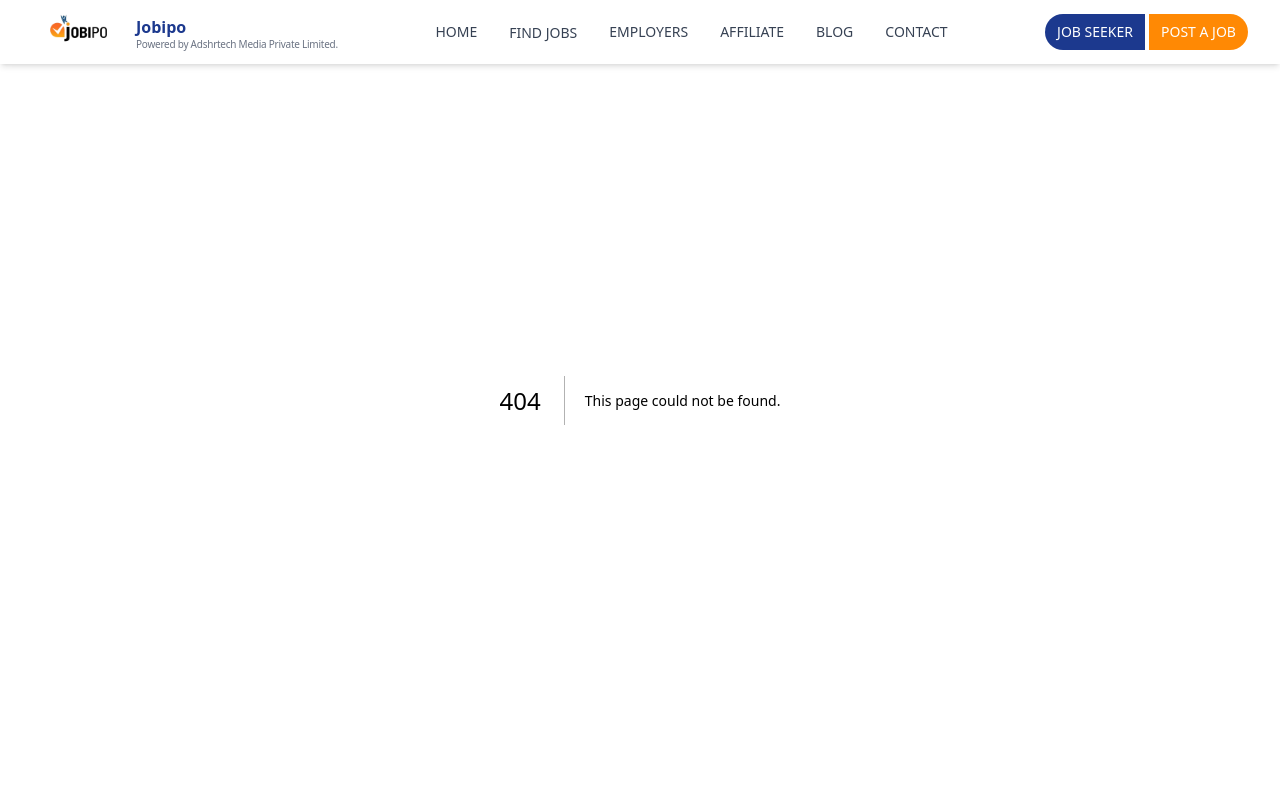
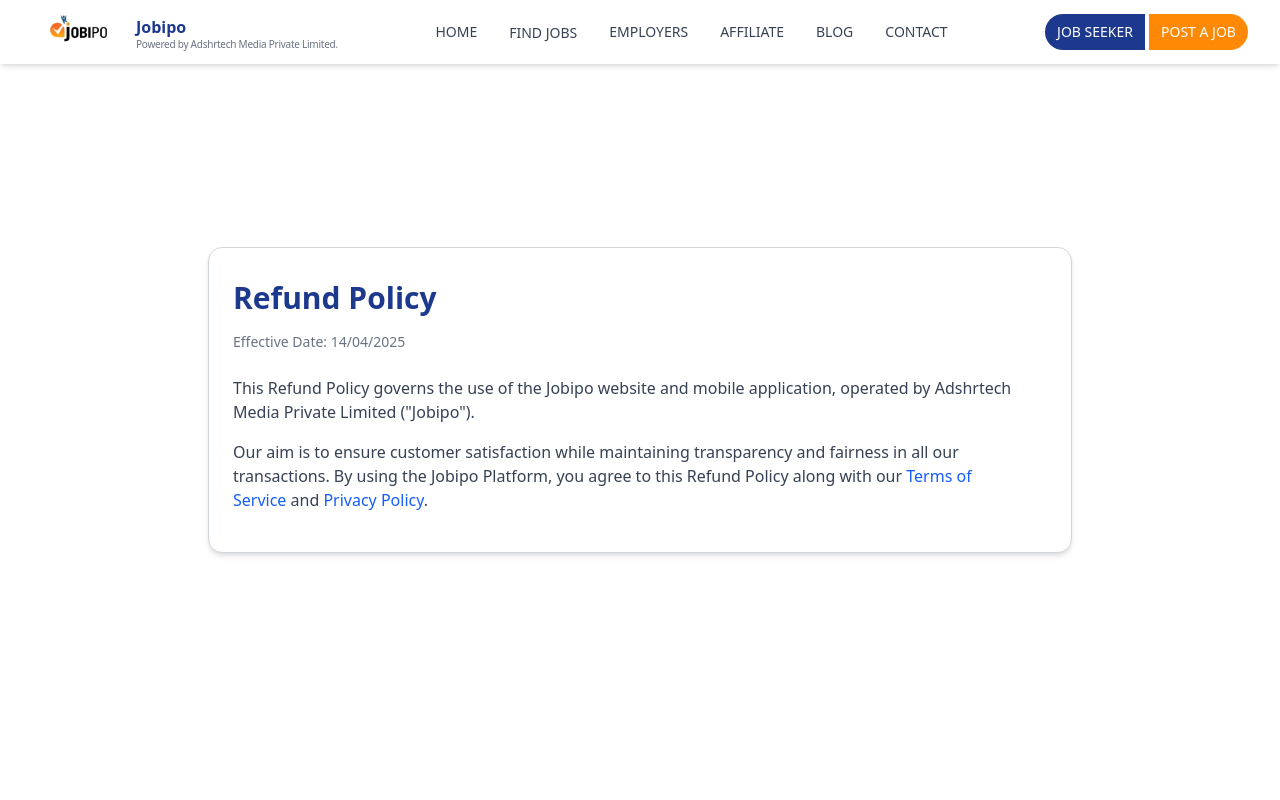
Before and after one commit to Ankit-AJ3/JOBIPO, a Next.js app: page /refundPolicy in a window 1280 px wide. Before the commit this address had no page. Shown: the top 800 px of the page. Built offline with nearby package versions, Linux system fonts and the light colour scheme.

Commit message:
18-04-2025

```diff
--- a/app/Components/Navbar.tsx
+++ b/app/Components/Navbar.tsx
@@ -1,6 +1,6 @@
 "use client"
 
-import React, { useState, useEffect } from 'react'
+import React, { useState, useEffect, useRef } from 'react'
 import Link from 'next/link'
 import Image from 'next/image'
 import { usePathname } from 'next/navigation'
@@ -8,6 +8,8 @@
 const Navbar = () => {
   const [isMenuOpen, setIsMenuOpen] = useState(false)
   const [isScrolled, setIsScrolled] = useState(false)
+  const [isDropdownOpen, setIsDropdownOpen] = useState(false)
+  const dropdownRef = useRef<HTMLDivElement | null>(null)
   const pathname = usePathname()
 
   useEffect(() => {
@@ -18,21 +20,27 @@
     return () => window.removeEventListener('scroll', handleScroll)
   }, [])
 
-  const toggleMenu = () => {
-    setIsMenuOpen(!isMenuOpen)
-  }
+  useEffect(() => {
+    const handleClickOutside = (event: MouseEvent) => {
+      if (dropdownRef.current && !dropdownRef.current.contains(event.target as Node)) {
+        setIsDropdownOpen(false)
+      }
+    }
+    document.addEventListener('mousedown', handleClickOutside)
+    return () => document.removeEventListener('mousedown', handleClickOutside)
+  }, [])
+
+  const toggleMenu = () => setIsMenuOpen(!isMenuOpen)
 
   const navLinkStyle = (href: string) =>
-    `text-sm font-medium ${
-      pathname === href ? 'text-blue-600' : 'text-gray-700 hover:text-blue-600'
-    }`
+    `text-sm font-medium ${pathname === href ? 'text-blue-600' : 'text-gray-700 hover:text-blue-600'}`
 
   return (
     <nav className={`bg-white w-full fixed top-0 z-50 transition-all duration-300 ${isScrolled ? 'shadow-lg' : 'shadow-md'}`}>
       <div className="max-w-7xl mx-auto px-4 sm:px-6 lg:px-8">
         <div className="flex items-center justify-between h-16">
 
-          {/* Logo + Brand */}
+          {/* Logo */}
           <Link href="/" className="flex items-center space-x-2">
             <Image
               src="/logos/logo.png"
@@ -48,7 +56,7 @@
             </div>
           </Link>
 
-          {/* Hamburger Menu Button */}
+          {/* Hamburger Menu */}
           <div className="md:hidden">
             <button
               onClick={toggleMenu}
@@ -68,23 +76,29 @@
           {/* Desktop Navigation */}
           <div className="hidden md:flex md:items-center md:space-x-4 lg:space-x-8">
             <Link href="/" className={navLinkStyle('/')}>HOME</Link>
-            <div className="relative group">
+
+            {/* Dropdown Menu */}
+            <div className="relative" ref={dropdownRef}>
               <button
+                onClick={() => setIsDropdownOpen(prev => !prev)}
                 className="text-gray-700 hover:text-blue-600 text-sm font-medium focus:outline-none"
               >
                 FIND JOBS
               </button>
-              <div className="absolute left-0 mt-2 w-48 bg-white border border-gray-200 rounded-md shadow-lg opacity-0 group-hover:opacity-100 transition-opacity duration-500">
-                <Link href="/findJobs/freshersjob" className="block px-4 py-2 text-gray-700 hover:bg-gray-100 hover:text-blue-600 text-sm">Freshers Jobs</Link>
-                <Link href="/findJobs/internships" className="block px-4 py-2 text-gray-700 hover:bg-gray-100 hover:text-blue-600 text-sm">Internships</Link>
-                <Link href="/findJobs/fullTime" className="block px-4 py-2 text-gray-700 hover:bg-gray-100 hover:text-blue-600 text-sm">Full-Time Jobs</Link>
-                <Link href="/findJobs/partTime" className="block px-4 py-2 text-gray-700 hover:bg-gray-100 hover:text-blue-600 text-sm">Part-Time Jobs</Link>
-                <Link href="/findJobs/workFromHome" className="block px-4 py-2 text-gray-700 hover:bg-gray-100 hover:text-blue-600 text-sm">Work From Home</Link>
-                <Link href="/findJobs/nightShifts" className="block px-4 py-2 text-gray-700 hover:bg-gray-100 hover:text-blue-600 text-sm">Night Shifts Jobs</Link>
-                <Link href="/findJobs/jobsForWomen" className="block px-4 py-2 text-gray-700 hover:bg-gray-100 hover:text-blue-600 text-sm">Jobs for Women</Link>
-                <Link href="/findJobs/localJobs" className="block px-4 py-2 text-gray-700 hover:bg-gray-100 hover:text-blue-600 text-sm">Local Jobs</Link>
-              </div>
+              {isDropdownOpen && (
+                <div className="absolute left-0 mt-2 w-56 bg-white border border-gray-200 rounded-lg shadow-lg z-50">
+                  <Link href="/findJobs/freshersjob" className="block px-4 py-2 text-sm text-gray-700 hover:bg-gray-100 hover:text-blue-600">Freshers Jobs</Link>
+                  <Link href="/findJobs/internships" className="block px-4 py-2 text-sm text-gray-700 hover:bg-gray-100 hover:text-blue-600">Internships</Link>
+                  <Link href="/findJobs/fullTime" className="block px-4 py-2 text-sm text-gray-700 hover:bg-gray-100 hover:text-blue-600">Full-Time Jobs</Link>
+                  <Link href="/findJobs/partTime" className="block px-4 py-2 text-sm text-gray-700 hover:bg-gray-100 hover:text-blue-600">Part-Time Jobs</Link>
+                  <Link href="/findJobs/workFromHome" className="block px-4 py-2 text-sm text-gray-700 hover:bg-gray-100 hover:text-blue-600">Work From Home</Link>
+                  <Link href="/findJobs/nightShifts" className="block px-4 py-2 text-sm text-gray-700 hover:bg-gray-100 hover:text-blue-600">Night Shifts Jobs</Link>
+                  <Link href="/findJobs/jobsForWomen" className="block px-4 py-2 text-sm text-gray-700 hover:bg-gray-100 hover:text-blue-600">Jobs for Women</Link>
+                  <Link href="/findJobs/localJobs" className="block px-4 py-2 text-sm text-gray-700 hover:bg-gray-100 hover:text-blue-600">Local Jobs</Link>
+                </div>
+              )}
             </div>
+
             <Link href="/employers" className={navLinkStyle('/employers')}>EMPLOYERS</Link>
             <Link href="/affilate" className={navLinkStyle('/affilate')}>AFFILIATE</Link>
             <Link href="/blog" className={navLinkStyle('/blog')}>BLOG</Link>
--- a/app/aboutus/page.tsx
+++ b/app/aboutus/page.tsx
@@ -3,8 +3,7 @@
 const AboutPage = () => {
   return (
     <main className="flex items-center justify-center min-h-screen bg-gray-100 px-4 py-8">
-      <div className="w-full max-w-xl bg-white shadow-2xl rounded-xl p-6 flex flex-col justify-center text-center
-                      md:aspect-square md:overflow-y-auto transition-all duration-500 hover:md:scale-[1.02]">
+      <div className="w-full max-w-xl bg-white shadow-2xl rounded-lg p-6 flex flex-col justify-center text-center border-2 border-gray-300">
         <h1 className="text-2xl md:text-3xl font-bold text-gray-800 mb-4 mt-5">About Us</h1>
         <p className="text-sm md:text-base text-gray-600 leading-relaxed">
           Welcome to <strong>Jobipo</strong>, a modern job discovery and earning platform brought to you by <strong>Adshrtech Media Private Limited</strong>. At Jobipo, we&apos;re on a mission to make employment more accessible, reliable, and rewarding for millions of job seekers and businesses across India.
--- /dev/null
+++ b/app/refundPolicy/page.tsx
@@ -0,0 +1,26 @@
+import React from 'react'
+
+const RefundPolicyPage = () => {
+  return (
+    <div className="max-w-4xl mx-auto px-4 py-10 min-h-screen flex items-center justify-center">
+      <div className="border border-gray-300 rounded-xl shadow-md p-6 bg-white">
+        <h1 className="text-3xl font-bold text-blue-900 mb-4 mt-2">Refund Policy</h1>
+        <p className="text-sm text-gray-500 mb-6">Effective Date: 14/04/2025</p>
+
+        <p className="text-gray-700 mb-4">
+          This Refund Policy governs the use of the Jobipo website and mobile application, operated by Adshrtech Media Private Limited (&quot;Jobipo&quot;).
+        </p>
+
+        <p className="text-gray-700 mb-4">
+          Our aim is to ensure customer satisfaction while maintaining transparency and fairness in all our transactions.
+          By using the Jobipo Platform, you agree to this Refund Policy along with our&nbsp;
+          <a href="/terms" className="text-blue-600 hover:underline">Terms of Service</a>
+          &nbsp;and&nbsp;
+          <a href="/privacy-policy" className="text-blue-600 hover:underline">Privacy Policy</a>.
+        </p>
+      </div>
+    </div>
+  )
+}
+
+export default RefundPolicyPage
```
